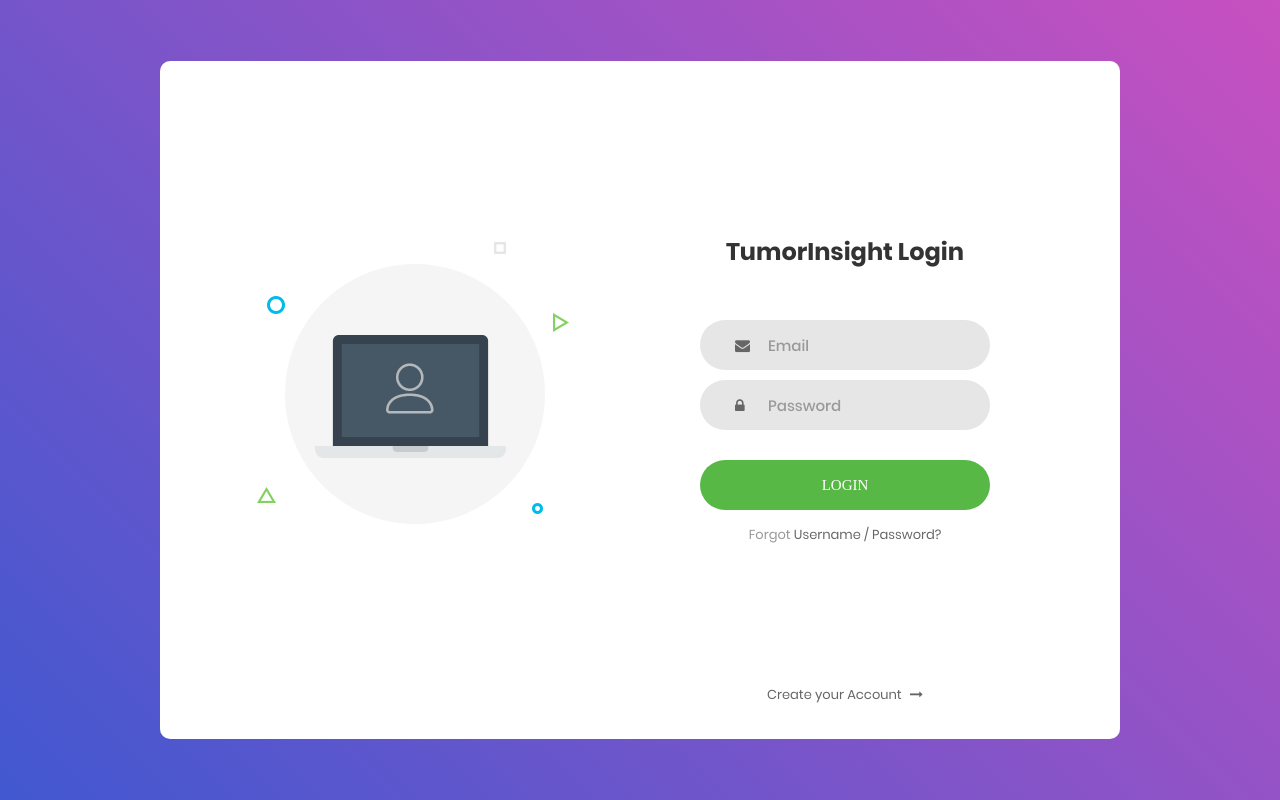
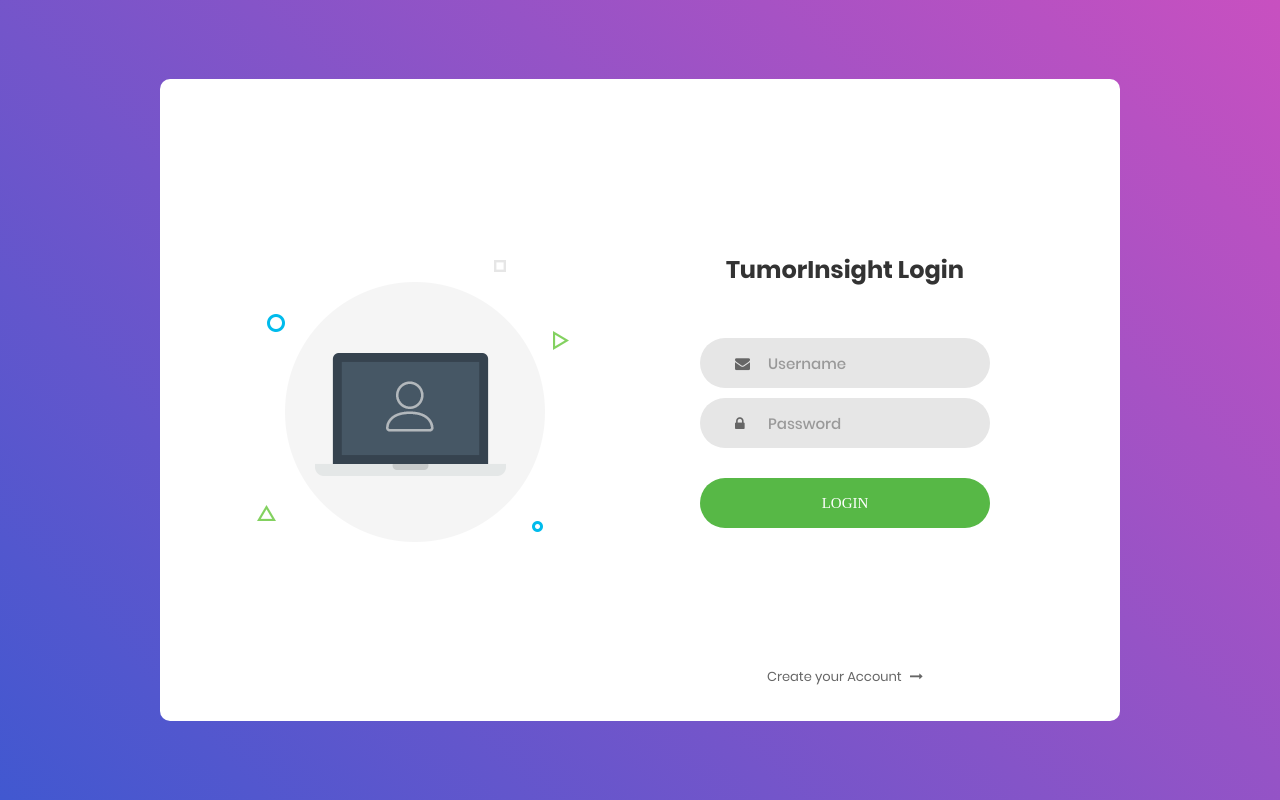
Before and after one commit to f-societyy/front-tumorinsight, a Flask app: page /login in a window 1280 px wide. Run offline with Flask 2, Linux system fonts and the light colour scheme; some libraries are stand-ins or nearby versions; some web fonts are replaced.

Commit message:
Integrate login page

```diff
--- a/app.py
+++ b/app.py
@@ -41,7 +41,7 @@ def register():
         db.session.commit()
 
         return redirect(url_for("login"))
-    return render_template("register.html")
+    return render_template("ref_register.html")
 
 if __name__ == "__main__":
     db.create_all()
--- a/templates/login.html
+++ b/templates/login.html
@@ -25,21 +25,23 @@
 					<img src="{{ url_for('static',filename='custom/img-01.png') }}" alt="IMG">
 				</div>
 
-				<form class="login100-form validate-form">
+				<form class="login100-form validate-form" method="POST">
 					<span class="login100-form-title">
 						TumorInsight Login
 					</span>
 
+					<!-- USERNAME -->
 					<div class="wrap-input100 validate-input" data-validate = "Valid email is required: ex@abc.xyz">
-						<input class="input100" type="text" name="email" placeholder="Email">
+						<input class="input100" type="text" name="uname" id="uname" placeholder="Username">
 						<span class="focus-input100"></span>
 						<span class="symbol-input100">
 							<i class="fa fa-envelope" aria-hidden="true"></i>
 						</span>
 					</div>
 
+					<!-- PASSWORD -->
 					<div class="wrap-input100 validate-input" data-validate = "Password is required">
-						<input class="input100" type="password" name="pass" placeholder="Password">
+						<input class="input100" type="password" name="passw" id="passw" placeholder="Password">
 						<span class="focus-input100"></span>
 						<span class="symbol-input100">
 							<i class="fa fa-lock" aria-hidden="true"></i>
@@ -47,19 +49,19 @@
 					</div>
 
 					<div class="container-login100-form-btn">
-						<button class="login100-form-btn">
+						<button type="submit" class="login100-form-btn">
 							Login
 						</button>
 					</div>
 
-					<div class="text-center p-t-12">
+					<!-- <div class="text-center p-t-12">
 						<span class="txt1">
 							Forgot
 						</span>
 						<a class="txt2" href="#">
 							Username / Password?
 						</a>
-					</div>
+					</div> -->
 
 					<div class="text-center p-t-136">
 						<a class="txt2" href="#">
```
